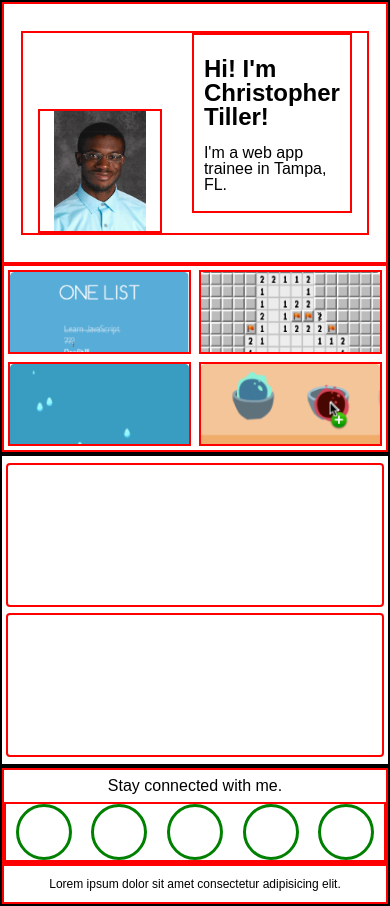
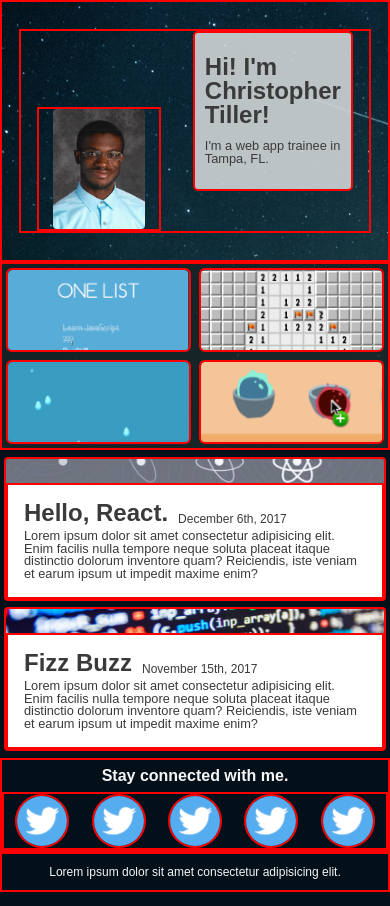
Before and after one commit to ctiller15/mock-portfolio, a website: page public/index.html in a window 390 px wide. Drawn offline with Linux system fonts and the light colour scheme.

Commit message:
adjust mobile and tablet designs

```diff
--- a/public/index.html
+++ b/public/index.html
@@ -51,10 +51,22 @@
     <!-- A section containing all of myblog entries. -->
     <section class="blogs">
       <section class="blog-1">
-
+        <section class="preview-content">
+          <header class="blog-header">
+            <h2 class="blog-title">Hello, React.</h2>
+            <p class="blog-date">December 6th, 2017</p>
+          </header>
+          <p class="blog-content"> Lorem ipsum dolor sit amet consectetur adipisicing elit. Enim facilis nulla tempore neque soluta placeat itaque distinctio dolorum inventore quam? Reiciendis, iste veniam et earum ipsum ut impedit maxime enim?</p>
+        </section>
       </section>
       <section class="blog-2">
-
+        <section class="preview-content">
+          <header class="blog-header">
+            <h2 class="blog-title">Fizz Buzz</h2>
+            <p class="blog-date">November 15th, 2017</p>
+          </header>
+          <p class="blog-content"> Lorem ipsum dolor sit amet consectetur adipisicing elit. Enim facilis nulla tempore neque soluta placeat itaque distinctio dolorum inventore quam? Reiciendis, iste veniam et earum ipsum ut impedit maxime enim?</p>
+        </section>
       </section>
     </section>
 
@@ -67,19 +79,19 @@
 
         <section class="icons">
           <section class="social-icon">
-
+            <img src="./assets/images/twitter.png">
           </section>
           <section class="social-icon">
-
+            <img src="./assets/images/twitter.png">
           </section>
           <section class="social-icon">
-
+            <img src="./assets/images/twitter.png">
           </section>
           <section class="social-icon">
-
+            <img src="./assets/images/twitter.png">
           </section>
           <section class="social-icon">
-
+            <img src="./assets/images/twitter.png">
           </section>
         </section>
 
--- a/public/screen.css
+++ b/public/screen.css
@@ -3,11 +3,13 @@ html {
 }
 
 body {
-  margin: 0;
+  margin: 0px;
   min-height: 100%;
   font: 16px / 1 sans-serif;
   display: flex;
   flex-direction: column;
+  background: #031019;
+  color: #3A3A3A;
 }
 
 body>* {
@@ -19,7 +21,7 @@ body *{
 }
 
 body section, body footer {
-  border: 2px solid black;
+  /* border: 2px solid black; */
 }
 
 body section section, body footer section {
@@ -33,6 +35,7 @@ body section section, body footer section {
   flex-grow: 2;
   display: flex;
   flex-direction: column;
+  background: url("./assets/backgrounds/space.png");
 }
 
 .me-info {
@@ -60,17 +63,24 @@ body section section, body footer section {
 
 .me-photo img{
   max-height: 100%;
+  border-radius: 4px;
 }
 
 .me-text {
   box-sizing: border-box;
   padding: 10px;
   flex-basis: 150px;
-  height: 180px;
+  max-height: 160px;
+  background: rgba(208, 212, 213, .9);
+  border-radius: 5px;
 }
 
 .me-text h2 {
   margin: .5em 0;
+}
+
+.me-text p {
+  font-size: .8em;
 }
 
 .portfolio-projects {
@@ -78,6 +88,7 @@ body section section, body footer section {
   flex-grow: 1;
   display: flex;
   flex-wrap: wrap;
+  background: rgba(23, 34, 36, .8);
 }
 
 .portfolio-item {
@@ -85,6 +96,7 @@ body section section, body footer section {
   flex-grow: 1;
   margin: 4px;
   background-size: cover;
+  border-radius: 6px;
 }
 
 .img-01 {
@@ -118,6 +130,57 @@ body section section, body footer section {
   flex-grow: 1;
   max-height: 140px;
   border-radius: 4px;
+  display: flex;
+  flex-direction: column;
+  justify-content: flex-end;
+}
+
+.blog-1 {
+  background: url("./assets/backgrounds/react.png");
+  background-size: cover;
+  background-repeat: no-repeat;
+  background-position: 50% 140%;
+}
+
+.blog-2 {
+  background: url("./assets/backgrounds/code.png");
+  background-size: cover;
+  background-repeat: no-repeat;
+  background-position: 50% 140%;
+}
+
+.preview-content {
+  flex-basis: 50px;
+  flex-grow: 1;
+  max-height: 80px;
+  background: white;
+  display: flex;
+  flex-direction: column;
+  justify-content: space-between;
+  padding: 16px;
+}
+
+.blog-header {
+  display: flex;
+  justify-content: flex-start;
+  align-items: flex-end;
+}
+
+/* Resetting the margins */
+.blog-title, .blog-date, .blog-content {
+  margin: 0;
+}
+
+.blog-title {
+  margin: 0px 10px 0px 0px;
+}
+
+.blog-date {
+  font-size: 12px;
+}
+
+.blog-content {
+  font-size: .8em;
 }
 
 /* Start footer styles here */
@@ -128,6 +191,7 @@ body section section, body footer section {
   display: flex;
   flex-direction: column;
   justify-content: space-between;
+  color: #F6F5F5;
 }
 
 .social {
@@ -141,6 +205,7 @@ body section section, body footer section {
 .social-message {
   text-align: center;
   margin: 8px 0;
+  font-weight: bold;
 }
 
 .icons {
@@ -151,10 +216,15 @@ body section section, body footer section {
 }
 
 .social-icon {
-  border: 3px solid green;
+  /* border: 3px solid green; */
   border-radius: 1000px;
   flex-basis: 50px;
   height: 50px;
+  overflow: hidden;
+}
+
+.social-icon img {
+  max-width: 100%;
 }
 
 .attribution {
@@ -181,15 +251,25 @@ body section section, body footer section {
 
   .me-text {
     flex-basis: 250px;
-    height: 80px;
+    max-height: 120px;
+  }
+
+  .portfolio-item {
+    background-position: center center;
   }
 
   .blog-1, .blog-2 {
     max-height: 140px;
+    background-position: 50% 65%;
+  }
+
+  .preview-content {
+    max-height: 60px;
   }
 
   .icons {
     flex-basis: 150px;
+    flex-shrink: 1;
     padding: 0 120px;
   }
 
```
Also changed, not shown: public/assets/backgrounds/code.png (added), public/assets/backgrounds/react.png (added), public/assets/backgrounds/space.png (added), public/assets/images/twitter.png (added). Lines whose indentation alone changed are shown as unchanged.
